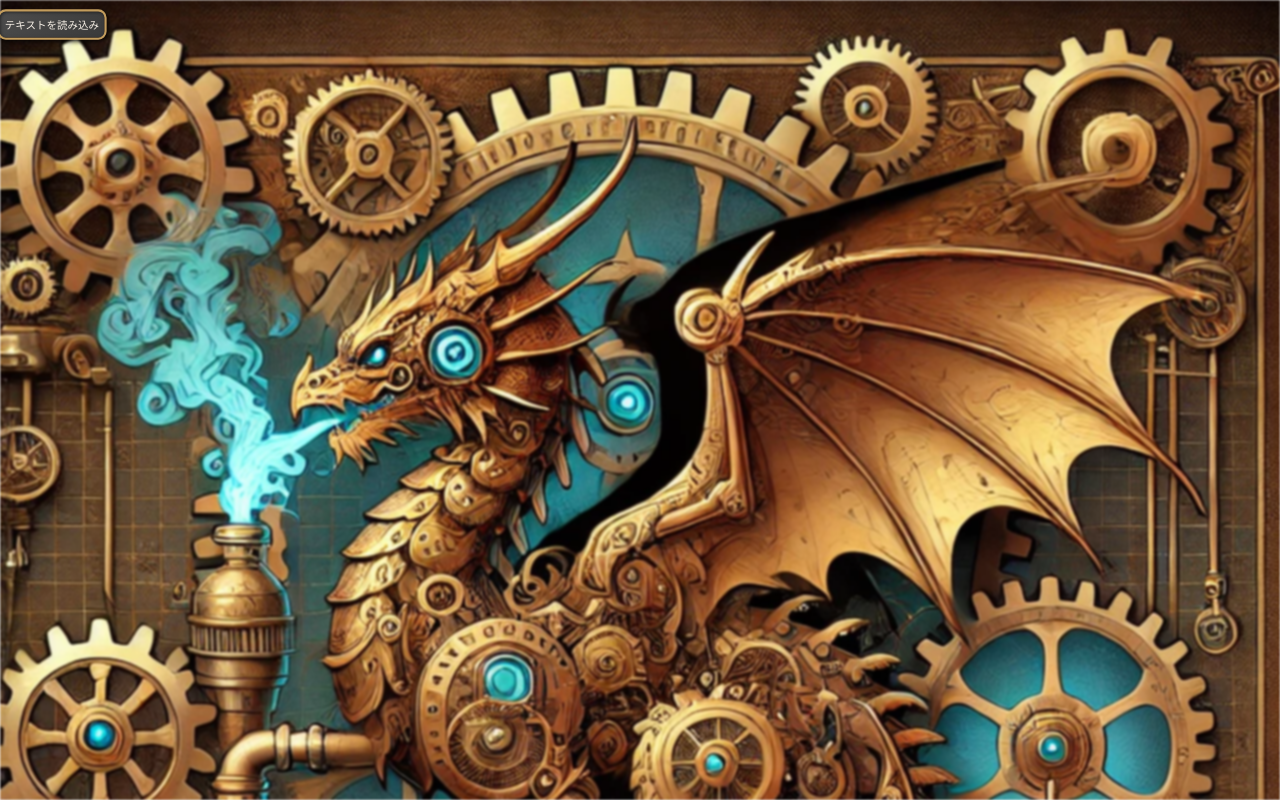
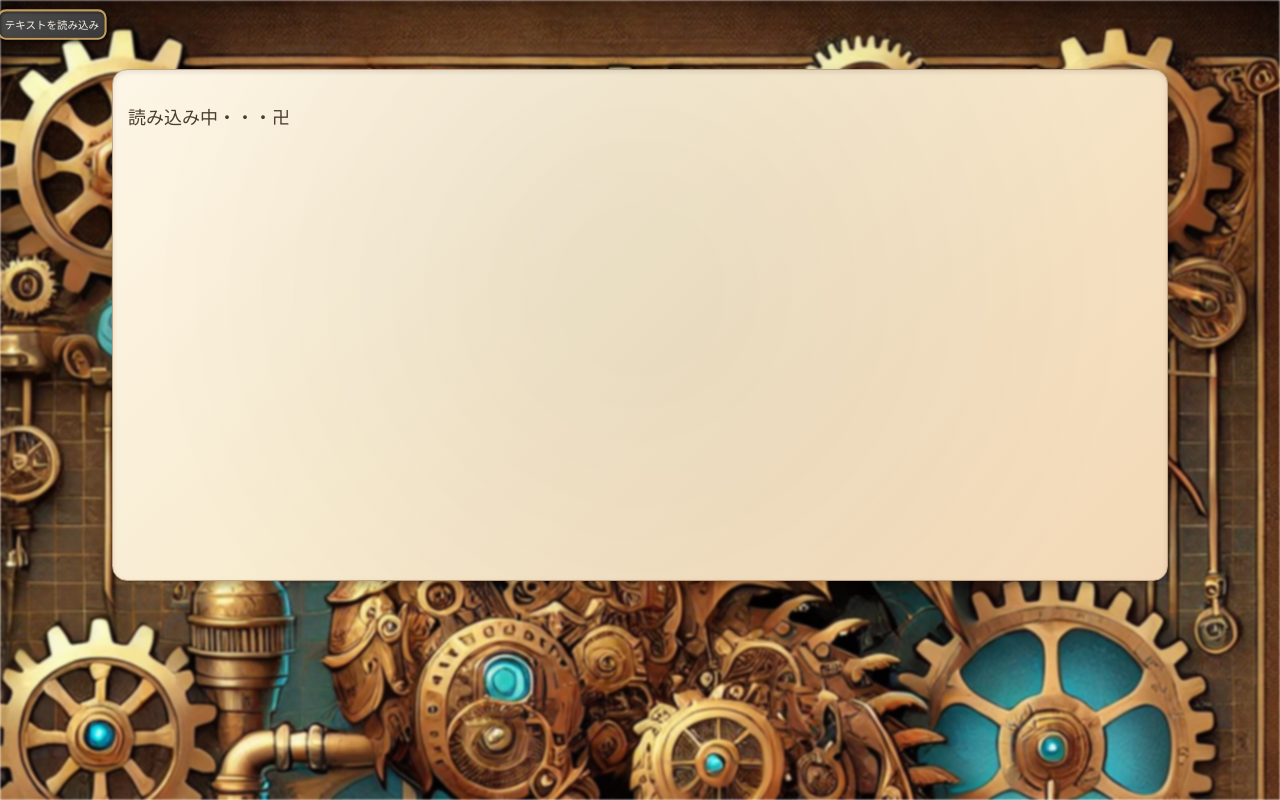
Before and after one commit to linling26/expert-parakeet, a website: page index.html in a window 1280 px wide. Drawn offline with Linux system fonts and the light colour scheme; a web font is replaced by a local one.

Commit message:
Update style.css

```diff
--- a/style.css
+++ b/style.css
@@ -21,51 +21,45 @@ body {
     z-index: -1; /* 背景を最背面に */
 }
 
-/* スチームパンク風のテキスト表示領域 */
+/* テキスト表示領域：古い本のページ風 */
 .steampunk-box {
-    width: 90%;
-    height: 50vh;
-    margin: 10px auto;
-    padding: 10px;
-    background: #fffaf0;
-    border: 4px solid #8a5e27;
+    width: 80%;
+    height: 60vh;
+    margin: 20px auto;
+    padding: 15px;
+    background: linear-gradient(135deg, #fdf5e6, #f8ecd1 40%, #f2d8b6 100%);
+    border: 1px solid #c4a484;
     border-radius: 15px;
-    overflow-y: auto; /* 縦方向のスクロール */
+    box-shadow: inset 0 2px 5px rgba(0, 0, 0, 0.1), 4px 4px 10px rgba(0, 0, 0, 0.3);
     font-family: 'Zen Old Mincho', serif;
     font-size: 18px;
     line-height: 1.8;
-    position: relative;
-    display: none;
+    color: #4b3e2e;
+    overflow-y: auto;
 }
 
-/* テキストコンテンツのスタイル */
-#fileContent {
-    overflow-wrap: break-word;  /* 単語の途中で改行 */
-    white-space: pre-wrap;      /* 改行を保持しつつ自動改行 */
+/* 内側の影と微妙な汚れ感を追加 */
+.steampunk-box::before {
+    content: '';
+    position: absolute;
+    top: 0;
+    left: 0;
+    right: 0;
+    bottom: 0;
+    background: radial-gradient(circle, rgba(0, 0, 0, 0.05) 10%, transparent 70%);
+    border-radius: 15px;
+    pointer-events: none;
+    z-index: 1;
 }
 
-/* カスタムスクロールバー（WebKit対応） */
+/* テキストが多い場合のスクロールバーのカスタマイズ */
 .steampunk-box::-webkit-scrollbar {
-    width: 6px; /* スクロールバーの幅を狭くする */
-}
-
-.steampunk-box::-webkit-scrollbar-track {
-    background: transparent; /* トラック部分を透明に */
+    width: 8px;
 }
 
 .steampunk-box::-webkit-scrollbar-thumb {
-    background: rgba(0, 0, 0, 0.3); /* サム（つまみ）部分を半透明に */
-    border-radius: 10px; /* つまみを丸くする */
-}
-
-.steampunk-box::-webkit-scrollbar-thumb:hover {
-    background: rgba(0, 0, 0, 0.5); /* ホバー時のつまみの色 */
-}
-
-/* Firefox対応のカスタムスクロールバー */
-.steampunk-box {
-    scrollbar-width: thin; /* 細いスクロールバー */
-    scrollbar-color: rgba(0, 0, 0, 0.3) transparent; /* サムとトラックの色 */
+    background-color: rgba(0, 0, 0, 0.3);
+    border-radius: 10px;
 }
 
 /* 小さめのスチームパンク風ボタン */
```
